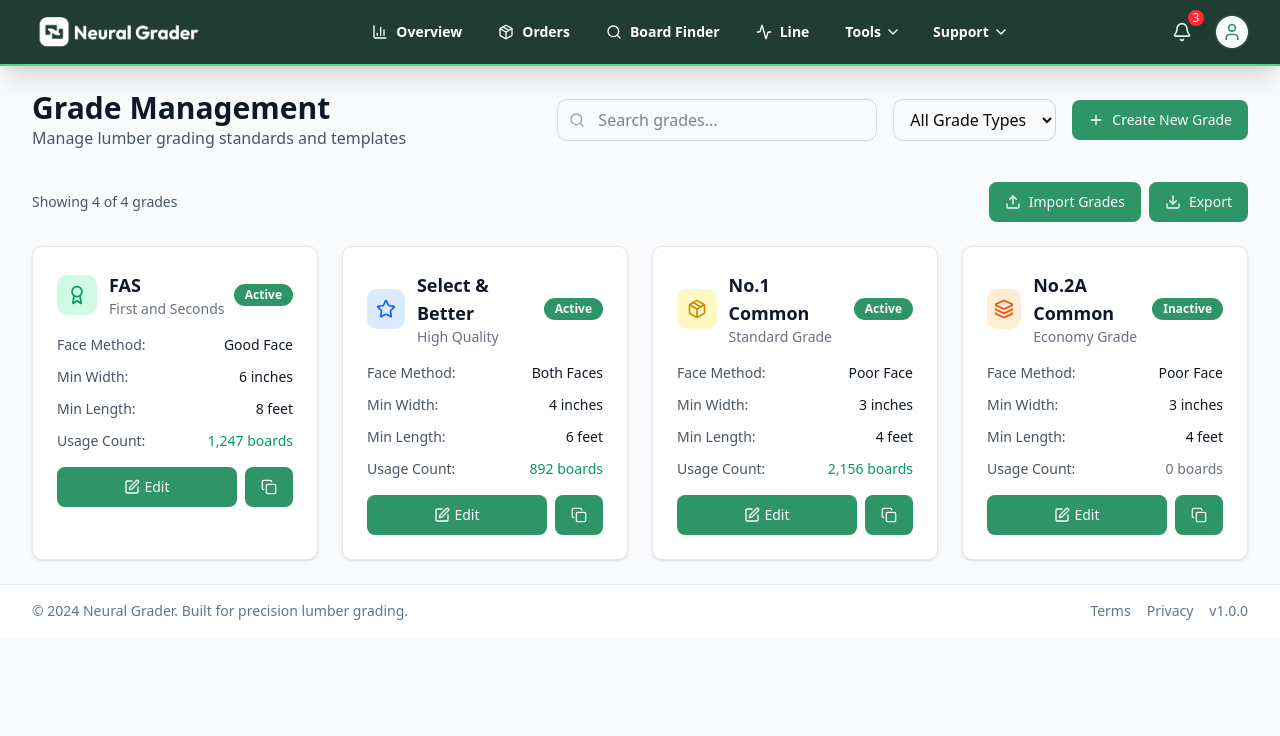
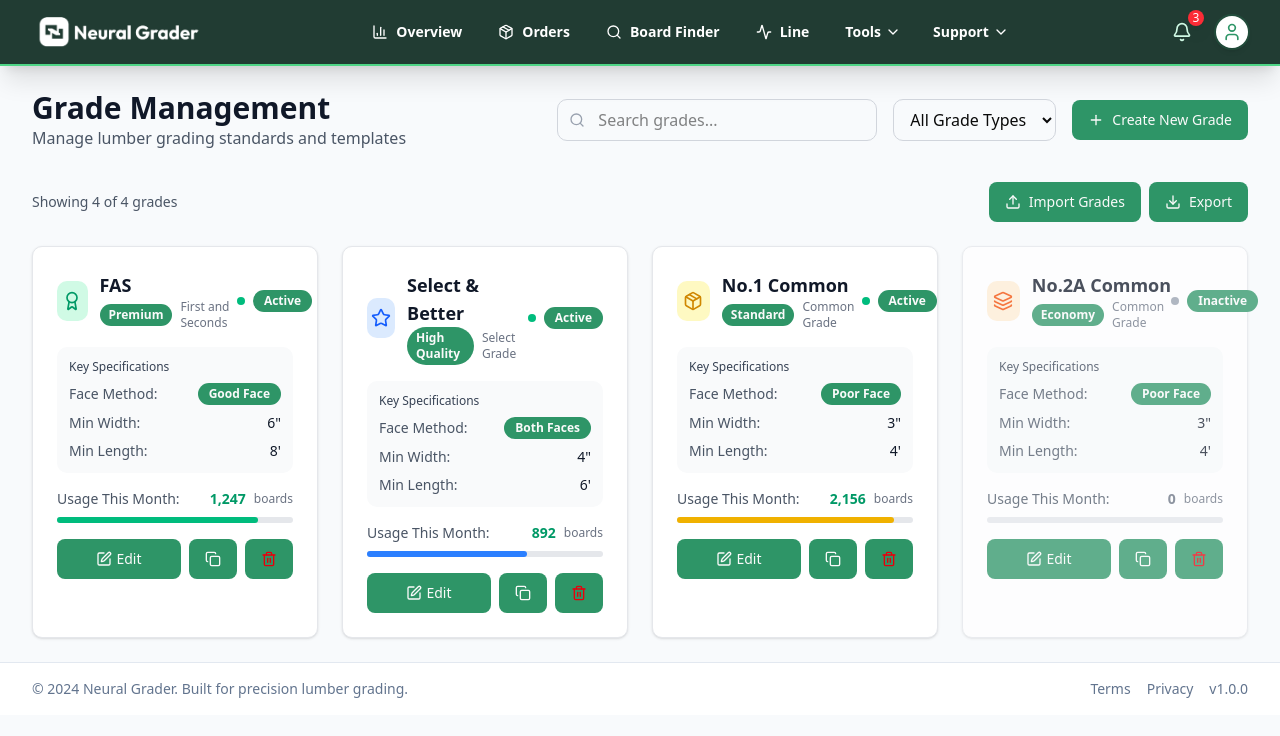
Before and after one commit to erbarraud/NG-V3, a Vue app: page /grade-management in a window 1280 px wide. Shown: the top 736 px of the page. Built offline with nearby package versions, Linux system fonts and the light colour scheme.

Commit message:
Enhance individual grade cards with detailed information

```diff
--- a/src/views/GradeManagement.vue
+++ b/src/views/GradeManagement.vue
@@ -69,188 +69,264 @@
       <!-- Grade Cards Grid -->
       <div class="grid grid-cols-1 md:grid-cols-2 lg:grid-cols-3 xl:grid-cols-4 gap-6">
         <!-- FAS Grade Card -->
-        <div class="bg-white rounded-lg shadow-sm border border-gray-200 hover:shadow-md transition-shadow duration-200">
+        <div class="bg-white rounded-lg shadow-sm border border-gray-200 hover:shadow-lg hover:border-emerald-300 transition-all duration-200 group">
           <div class="p-6">
             <div class="flex items-center justify-between mb-4">
               <div class="flex items-center space-x-3">
-                <div class="w-10 h-10 bg-emerald-100 rounded-lg flex items-center justify-center">
+                <div class="w-10 h-10 bg-emerald-100 rounded-lg flex items-center justify-center group-hover:bg-emerald-200 transition-colors">
                   <Award class="w-5 h-5 text-emerald-600" />
                 </div>
                 <div>
                   <h3 class="text-lg font-semibold text-gray-900">FAS</h3>
-                  <p class="text-sm text-gray-500">First and Seconds</p>
+                  <div class="flex items-center space-x-2">
+                    <Badge variant="outline" class="text-xs px-2 py-0.5">Premium</Badge>
+                    <span class="text-xs text-gray-500">First and Seconds</span>
                   </div>
                 </div>
+              </div>
+              <div class="flex items-center space-x-2">
+                <div class="w-2 h-2 bg-emerald-500 rounded-full"></div>
                 <Badge variant="default" class="text-xs">Active</Badge>
               </div>
+            </div>
 
-            <div class="space-y-3 mb-4">
+            <div class="space-y-2 mb-4 bg-gray-50 rounded-lg p-3">
+              <div class="text-xs font-medium text-gray-700 mb-2">Key Specifications</div>
               <div class="flex items-center justify-between text-sm">
                 <span class="text-gray-600">Face Method:</span>
-                <span class="font-medium text-gray-900">Good Face</span>
+                <Badge variant="outline" class="text-xs">Good Face</Badge>
               </div>
               <div class="flex items-center justify-between text-sm">
                 <span class="text-gray-600">Min Width:</span>
-                <span class="font-medium text-gray-900">6 inches</span>
+                <span class="font-medium text-gray-900">6"</span>
               </div>
               <div class="flex items-center justify-between text-sm">
                 <span class="text-gray-600">Min Length:</span>
-                <span class="font-medium text-gray-900">8 feet</span>
+                <span class="font-medium text-gray-900">8'</span>
               </div>
+            </div>
+
+            <div class="mb-4">
               <div class="flex items-center justify-between text-sm">
-                <span class="text-gray-600">Usage Count:</span>
-                <span class="font-medium text-emerald-600">1,247 boards</span>
+                <span class="text-gray-600">Usage This Month:</span>
+                <div class="flex items-center space-x-2">
+                  <span class="font-bold text-emerald-600">1,247</span>
+                  <span class="text-xs text-gray-500">boards</span>
+                </div>
+              </div>
+              <div class="w-full bg-gray-200 rounded-full h-1.5 mt-2">
+                <div class="bg-emerald-500 h-1.5 rounded-full" style="width: 85%"></div>
               </div>
             </div>
 
             <div class="flex items-center space-x-2">
-              <Button variant="outline" size="sm" class="flex-1" @click="editGrade(grades[0])">
+              <Button variant="outline" size="sm" class="flex-1 hover:bg-emerald-50 hover:border-emerald-300" @click="editGrade(grades[0])">
                 <Edit class="w-4 h-4 mr-1" />
                 Edit
               </Button>
-              <Button variant="ghost" size="sm" @click="cloneGrade(grades[0])">
+              <Button variant="ghost" size="sm" class="hover:bg-emerald-50" @click="cloneGrade(grades[0])">
                 <Copy class="w-4 h-4" />
+              </Button>
+              <Button variant="ghost" size="sm" class="hover:bg-red-50 text-red-600" @click="deleteGrade(grades[0])">
+                <Trash2 class="w-4 h-4" />
               </Button>
             </div>
           </div>
         </div>
 
         <!-- Select & Better Grade Card -->
-        <div class="bg-white rounded-lg shadow-sm border border-gray-200 hover:shadow-md transition-shadow duration-200">
+        <div class="bg-white rounded-lg shadow-sm border border-gray-200 hover:shadow-lg hover:border-blue-300 transition-all duration-200 group">
           <div class="p-6">
             <div class="flex items-center justify-between mb-4">
               <div class="flex items-center space-x-3">
-                <div class="w-10 h-10 bg-blue-100 rounded-lg flex items-center justify-center">
+                <div class="w-10 h-10 bg-blue-100 rounded-lg flex items-center justify-center group-hover:bg-blue-200 transition-colors">
                   <Star class="w-5 h-5 text-blue-600" />
                 </div>
                 <div>
                   <h3 class="text-lg font-semibold text-gray-900">Select & Better</h3>
-                  <p class="text-sm text-gray-500">High Quality</p>
+                  <div class="flex items-center space-x-2">
+                    <Badge variant="outline" class="text-xs px-2 py-0.5">High Quality</Badge>
+                    <span class="text-xs text-gray-500">Select Grade</span>
                   </div>
                 </div>
+              </div>
+              <div class="flex items-center space-x-2">
+                <div class="w-2 h-2 bg-emerald-500 rounded-full"></div>
                 <Badge variant="default" class="text-xs">Active</Badge>
               </div>
+            </div>
 
-            <div class="space-y-3 mb-4">
+            <div class="space-y-2 mb-4 bg-gray-50 rounded-lg p-3">
+              <div class="text-xs font-medium text-gray-700 mb-2">Key Specifications</div>
               <div class="flex items-center justify-between text-sm">
                 <span class="text-gray-600">Face Method:</span>
-                <span class="font-medium text-gray-900">Both Faces</span>
+                <Badge variant="outline" class="text-xs">Both Faces</Badge>
               </div>
               <div class="flex items-center justify-between text-sm">
                 <span class="text-gray-600">Min Width:</span>
-                <span class="font-medium text-gray-900">4 inches</span>
+                <span class="font-medium text-gray-900">4"</span>
               </div>
               <div class="flex items-center justify-between text-sm">
                 <span class="text-gray-600">Min Length:</span>
-                <span class="font-medium text-gray-900">6 feet</span>
+                <span class="font-medium text-gray-900">6'</span>
               </div>
+            </div>
+
+            <div class="mb-4">
               <div class="flex items-center justify-between text-sm">
-                <span class="text-gray-600">Usage Count:</span>
-                <span class="font-medium text-emerald-600">892 boards</span>
+                <span class="text-gray-600">Usage This Month:</span>
+                <div class="flex items-center space-x-2">
+                  <span class="font-bold text-emerald-600">892</span>
+                  <span class="text-xs text-gray-500">boards</span>
+                </div>
+              </div>
+              <div class="w-full bg-gray-200 rounded-full h-1.5 mt-2">
+                <div class="bg-blue-500 h-1.5 rounded-full" style="width: 68%"></div>
               </div>
             </div>
 
             <div class="flex items-center space-x-2">
-              <Button variant="outline" size="sm" class="flex-1" @click="editGrade(grades[1])">
+              <Button variant="outline" size="sm" class="flex-1 hover:bg-blue-50 hover:border-blue-300" @click="editGrade(grades[1])">
                 <Edit class="w-4 h-4 mr-1" />
                 Edit
               </Button>
-              <Button variant="ghost" size="sm" @click="cloneGrade(grades[1])">
+              <Button variant="ghost" size="sm" class="hover:bg-blue-50" @click="cloneGrade(grades[1])">
                 <Copy class="w-4 h-4" />
+              </Button>
+              <Button variant="ghost" size="sm" class="hover:bg-red-50 text-red-600" @click="deleteGrade(grades[1])">
+                <Trash2 class="w-4 h-4" />
               </Button>
             </div>
           </div>
         </div>
 
         <!-- No.1 Common Grade Card -->
-        <div class="bg-white rounded-lg shadow-sm border border-gray-200 hover:shadow-md transition-shadow duration-200">
+        <div class="bg-white rounded-lg shadow-sm border border-gray-200 hover:shadow-lg hover:border-yellow-300 transition-all duration-200 group">
           <div class="p-6">
             <div class="flex items-center justify-between mb-4">
               <div class="flex items-center space-x-3">
-                <div class="w-10 h-10 bg-yellow-100 rounded-lg flex items-center justify-center">
+                <div class="w-10 h-10 bg-yellow-100 rounded-lg flex items-center justify-center group-hover:bg-yellow-200 transition-colors">
                   <Package class="w-5 h-5 text-yellow-600" />
                 </div>
                 <div>
                   <h3 class="text-lg font-semibold text-gray-900">No.1 Common</h3>
-                  <p class="text-sm text-gray-500">Standard Grade</p>
+                  <div class="flex items-center space-x-2">
+                    <Badge variant="outline" class="text-xs px-2 py-0.5">Standard</Badge>
+                    <span class="text-xs text-gray-500">Common Grade</span>
                   </div>
                 </div>
+              </div>
+              <div class="flex items-center space-x-2">
+                <div class="w-2 h-2 bg-emerald-500 rounded-full"></div>
                 <Badge variant="default" class="text-xs">Active</Badge>
               </div>
+            </div>
 
-            <div class="space-y-3 mb-4">
+            <div class="space-y-2 mb-4 bg-gray-50 rounded-lg p-3">
+              <div class="text-xs font-medium text-gray-700 mb-2">Key Specifications</div>
               <div class="flex items-center justify-between text-sm">
                 <span class="text-gray-600">Face Method:</span>
-                <span class="font-medium text-gray-900">Poor Face</span>
+                <Badge variant="outline" class="text-xs">Poor Face</Badge>
               </div>
               <div class="flex items-center justify-between text-sm">
                 <span class="text-gray-600">Min Width:</span>
-                <span class="font-medium text-gray-900">3 inches</span>
+                <span class="font-medium text-gray-900">3"</span>
               </div>
               <div class="flex items-center justify-between text-sm">
                 <span class="text-gray-600">Min Length:</span>
-                <span class="font-medium text-gray-900">4 feet</span>
+                <span class="font-medium text-gray-900">4'</span>
               </div>
+            </div>
+
+            <div class="mb-4">
               <div class="flex items-center justify-between text-sm">
-                <span class="text-gray-600">Usage Count:</span>
-                <span class="font-medium text-emerald-600">2,156 boards</span>
+                <span class="text-gray-600">Usage This Month:</span>
+                <div class="flex items-center space-x-2">
+                  <span class="font-bold text-emerald-600">2,156</span>
+                  <span class="text-xs text-gray-500">boards</span>
+                </div>
+              </div>
+              <div class="w-full bg-gray-200 rounded-full h-1.5 mt-2">
+                <div class="bg-yellow-500 h-1.5 rounded-full" style="width: 92%"></div>
               </div>
             </div>
 
             <div class="flex items-center space-x-2">
-              <Button variant="outline" size="sm" class="flex-1" @click="editGrade(grades[2])">
+              <Button variant="outline" size="sm" class="flex-1 hover:bg-yellow-50 hover:border-yellow-300" @click="editGrade(grades[2])">
                 <Edit class="w-4 h-4 mr-1" />
                 Edit
               </Button>
-              <Button variant="ghost" size="sm" @click="cloneGrade(grades[2])">
+              <Button variant="ghost" size="sm" class="hover:bg-yellow-50" @click="cloneGrade(grades[2])">
                 <Copy class="w-4 h-4" />
+              </Button>
+              <Button variant="ghost" size="sm" class="hover:bg-red-50 text-red-600" @click="deleteGrade(grades[2])">
+                <Trash2 class="w-4 h-4" />
               </Button>
             </div>
           </div>
         </div>
 
         <!-- No.2A Common Grade Card -->
-        <div class="bg-white rounded-lg shadow-sm border border-gray-200 hover:shadow-md transition-shadow duration-200">
+        <div class="bg-white rounded-lg shadow-sm border border-gray-200 hover:shadow-lg hover:border-orange-300 transition-all duration-200 group opacity-75">
           <div class="p-6">
             <div class="flex items-center justify-between mb-4">
               <div class="flex items-center space-x-3">
-                <div class="w-10 h-10 bg-orange-100 rounded-lg flex items-center justify-center">
+                <div class="w-10 h-10 bg-orange-100 rounded-lg flex items-center justify-center group-hover:bg-orange-200 transition-colors">
                   <Layers class="w-5 h-5 text-orange-600" />
                 </div>
                 <div>
                   <h3 class="text-lg font-semibold text-gray-900">No.2A Common</h3>
-                  <p class="text-sm text-gray-500">Economy Grade</p>
+                  <div class="flex items-center space-x-2">
+                    <Badge variant="outline" class="text-xs px-2 py-0.5">Economy</Badge>
+                    <span class="text-xs text-gray-500">Common Grade</span>
                   </div>
                 </div>
+              </div>
+              <div class="flex items-center space-x-2">
+                <div class="w-2 h-2 bg-gray-400 rounded-full"></div>
                 <Badge variant="secondary" class="text-xs">Inactive</Badge>
               </div>
+            </div>
 
-            <div class="space-y-3 mb-4">
+            <div class="space-y-2 mb-4 bg-gray-50 rounded-lg p-3">
+              <div class="text-xs font-medium text-gray-700 mb-2">Key Specifications</div>
               <div class="flex items-center justify-between text-sm">
                 <span class="text-gray-600">Face Method:</span>
-                <span class="font-medium text-gray-900">Poor Face</span>
+                <Badge variant="outline" class="text-xs">Poor Face</Badge>
               </div>
               <div class="flex items-center justify-between text-sm">
                 <span class="text-gray-600">Min Width:</span>
-                <span class="font-medium text-gray-900">3 inches</span>
+                <span class="font-medium text-gray-900">3"</span>
               </div>
               <div class="flex items-center justify-between text-sm">
                 <span class="text-gray-600">Min Length:</span>
-                <span class="font-medium text-gray-900">4 feet</span>
+                <span class="font-medium text-gray-900">4'</span>
               </div>
+            </div>
+
+            <div class="mb-4">
               <div class="flex items-center justify-between text-sm">
-                <span class="text-gray-600">Usage Count:</span>
-                <span class="font-medium text-gray-500">0 boards</span>
+                <span class="text-gray-600">Usage This Month:</span>
+                <div class="flex items-center space-x-2">
+                  <span class="font-bold text-gray-500">0</span>
+                  <span class="text-xs text-gray-500">boards</span>
+                </div>
+              </div>
+              <div class="w-full bg-gray-200 rounded-full h-1.5 mt-2">
+                <div class="bg-gray-400 h-1.5 rounded-full" style="width: 0%"></div>
               </div>
             </div>
 
             <div class="flex items-center space-x-2">
-              <Button variant="outline" size="sm" class="flex-1" @click="editGrade(grades[3])">
+              <Button variant="outline" size="sm" class="flex-1 hover:bg-orange-50 hover:border-orange-300" @click="editGrade(grades[3])">
                 <Edit class="w-4 h-4 mr-1" />
                 Edit
               </Button>
-              <Button variant="ghost" size="sm" @click="cloneGrade(grades[3])">
+              <Button variant="ghost" size="sm" class="hover:bg-orange-50" @click="cloneGrade(grades[3])">
                 <Copy class="w-4 h-4" />
+              </Button>
+              <Button variant="ghost" size="sm" class="hover:bg-red-50 text-red-600" @click="deleteGrade(grades[3])">
+                <Trash2 class="w-4 h-4" />
               </Button>
             </div>
           </div>
@@ -260,50 +336,72 @@
         <div
           v-for="grade in filteredGrades.slice(4)"
           :key="grade.id"
-          class="bg-white rounded-lg shadow-sm border border-gray-200 hover:shadow-md transition-shadow duration-200"
+          class="bg-white rounded-lg shadow-sm border border-gray-200 hover:shadow-lg hover:border-gray-300 transition-all duration-200 group"
         >
           <div class="p-6">
             <div class="flex items-center justify-between mb-4">
               <div class="flex items-center space-x-3">
-                <div class="w-10 h-10 bg-gray-100 rounded-lg flex items-center justify-center">
+                <div class="w-10 h-10 bg-gray-100 rounded-lg flex items-center justify-center group-hover:bg-gray-200 transition-colors">
                   <FileText class="w-5 h-5 text-gray-600" />
                 </div>
                 <div>
                   <h3 class="text-lg font-semibold text-gray-900">{{ grade.name }}</h3>
-                  <p class="text-sm text-gray-500">{{ grade.description }}</p>
+                  <div class="flex items-center space-x-2">
+                    <Badge variant="outline" class="text-xs px-2 py-0.5">Custom</Badge>
+                    <span class="text-xs text-gray-500 truncate max-w-24">{{ grade.description }}</span>
                   </div>
                 </div>
+              </div>
+              <div class="flex items-center space-x-2">
+                <div :class="[
+                  'w-2 h-2 rounded-full',
+                  grade.isActive ? 'bg-emerald-500' : 'bg-gray-400'
+                ]"></div>
                 <Badge :variant="grade.isActive ? 'default' : 'secondary'" class="text-xs">
                   {{ grade.isActive ? 'Active' : 'Inactive' }}
                 </Badge>
               </div>
+            </div>
 
-            <div class="space-y-3 mb-4">
+            <div class="space-y-2 mb-4 bg-gray-50 rounded-lg p-3">
+              <div class="text-xs font-medium text-gray-700 mb-2">Key Specifications</div>
               <div class="flex items-center justify-between text-sm">
                 <span class="text-gray-600">Face Method:</span>
-                <span class="font-medium text-gray-900">{{ getFaceMethodLabel(grade.faceMethod) }}</span>
+                <Badge variant="outline" class="text-xs">{{ getFaceMethodLabel(grade.faceMethod) }}</Badge>
               </div>
               <div class="flex items-center justify-between text-sm">
                 <span class="text-gray-600">Width Method:</span>
-                <span class="font-medium text-gray-900">{{ getWidthMethodLabel(grade.widthMethod) }}</span>
+                <span class="font-medium text-gray-900 text-xs">{{ getWidthMethodLabel(grade.widthMethod) }}</span>
               </div>
               <div class="flex items-center justify-between text-sm">
                 <span class="text-gray-600">Zones:</span>
                 <span class="font-medium text-gray-900">{{ grade.zones?.length || 0 }}</span>
               </div>
+            </div>
+
+            <div class="mb-4">
               <div class="flex items-center justify-between text-sm">
-                <span class="text-gray-600">Usage Count:</span>
-                <span class="font-medium text-emerald-600">{{ Math.floor(Math.random() * 1000) }} boards</span>
+                <span class="text-gray-600">Usage This Month:</span>
+                <div class="flex items-center space-x-2">
+                  <span class="font-bold text-emerald-600">{{ Math.floor(Math.random() * 1000) }}</span>
+                  <span class="text-xs text-gray-500">boards</span>
+                </div>
+              </div>
+              <div class="w-full bg-gray-200 rounded-full h-1.5 mt-2">
+                <div class="bg-gray-500 h-1.5 rounded-full" :style="{ width: Math.floor(Math.random() * 80 + 20) + '%' }"></div>
               </div>
             </div>
 
             <div class="flex items-center space-x-2">
-              <Button variant="outline" size="sm" class="flex-1" @click="editGrade(grade)">
+              <Button variant="outline" size="sm" class="flex-1 hover:bg-gray-50 hover:border-gray-300" @click="editGrade(grade)">
                 <Edit class="w-4 h-4 mr-1" />
                 Edit
               </Button>
-              <Button variant="ghost" size="sm" @click="cloneGrade(grade)">
+              <Button variant="ghost" size="sm" class="hover:bg-gray-50" @click="cloneGrade(grade)">
                 <Copy class="w-4 h-4" />
+              </Button>
+              <Button variant="ghost" size="sm" class="hover:bg-red-50 text-red-600" @click="deleteGrade(grade)">
+                <Trash2 class="w-4 h-4" />
               </Button>
             </div>
           </div>
```
Lines whose indentation alone changed are shown as unchanged.
